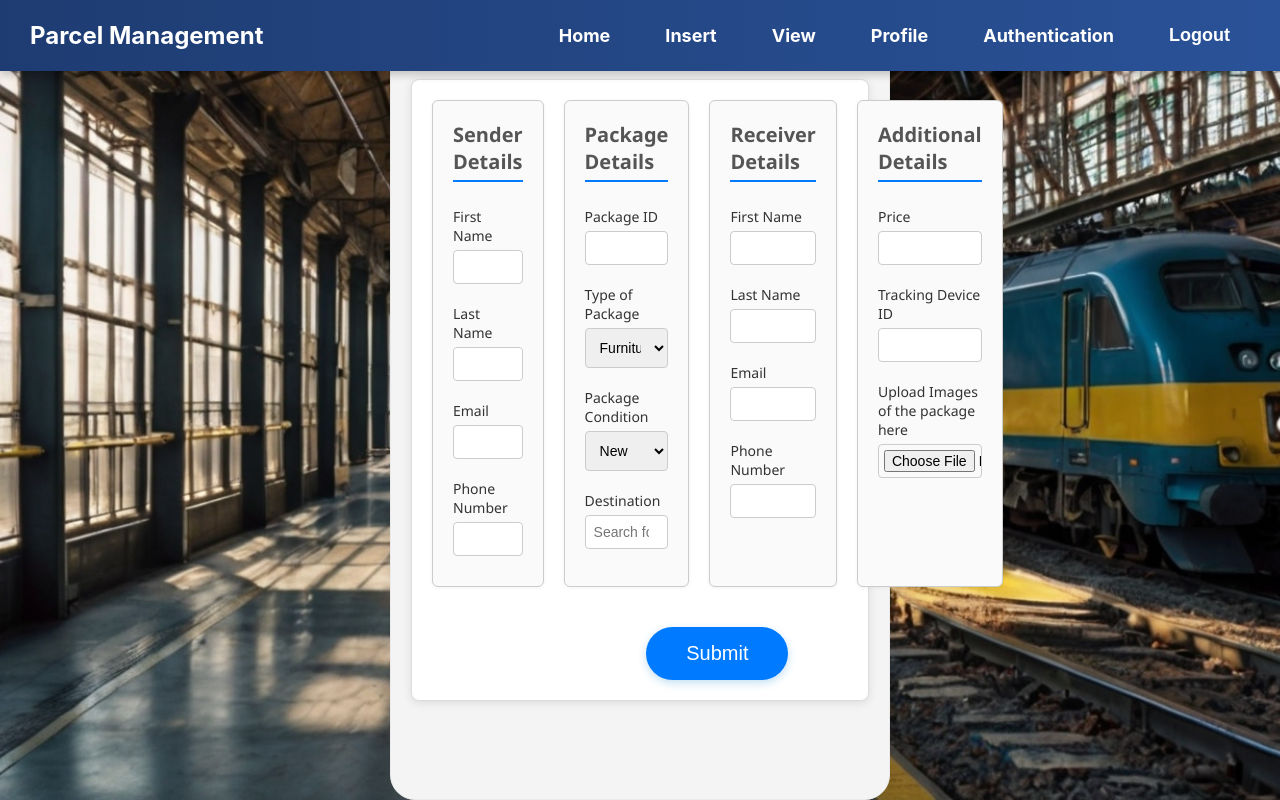
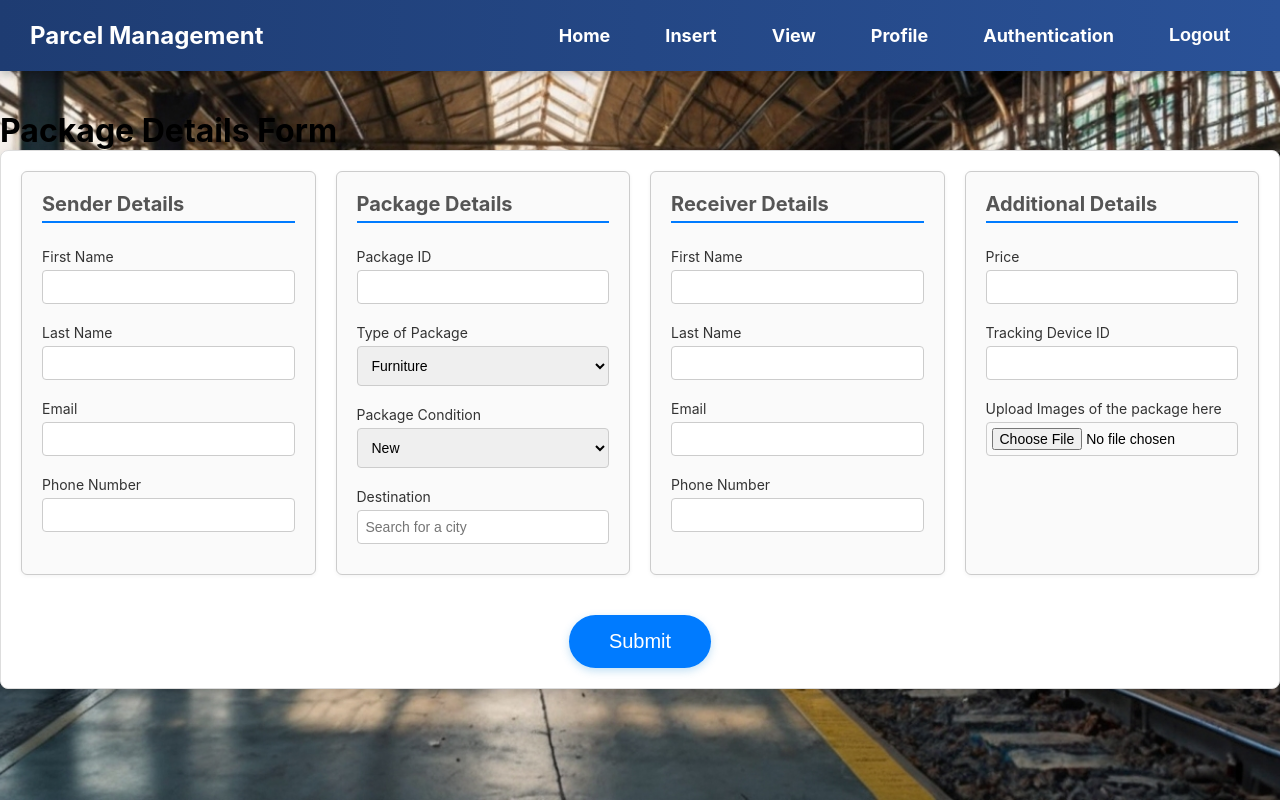
Before and after one commit to ParcelManagment/Website_Frontend, a React (Create React App) app in the folder Parcel_Management_System/: page /insert in a window 1280 px wide. Built offline with nearby package versions, Linux system fonts and the light colour scheme.

Commit message:
Update InsertPage.jsx

```diff
--- a/Parcel_Management_System/src/Components/InsertPage/InsertPage.jsx
+++ b/Parcel_Management_System/src/Components/InsertPage/InsertPage.jsx
@@ -157,7 +157,7 @@ const InsertPage = () => {
   };
 
   return (
-    <div className="container">
+    <div className="containerinsert">
       <h1>Package Details Form</h1>
 
       <form onSubmit={handleSubmit}>
```
